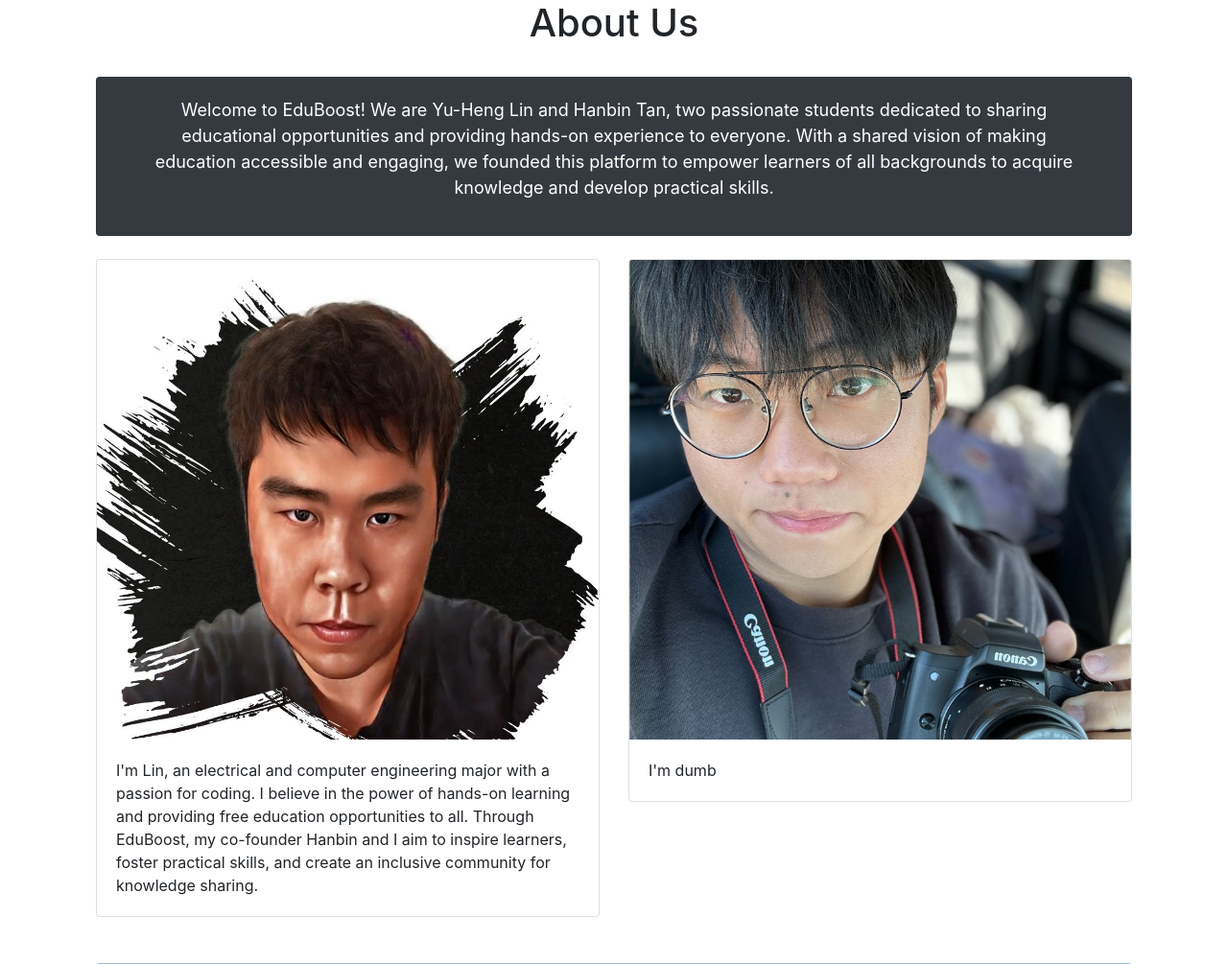
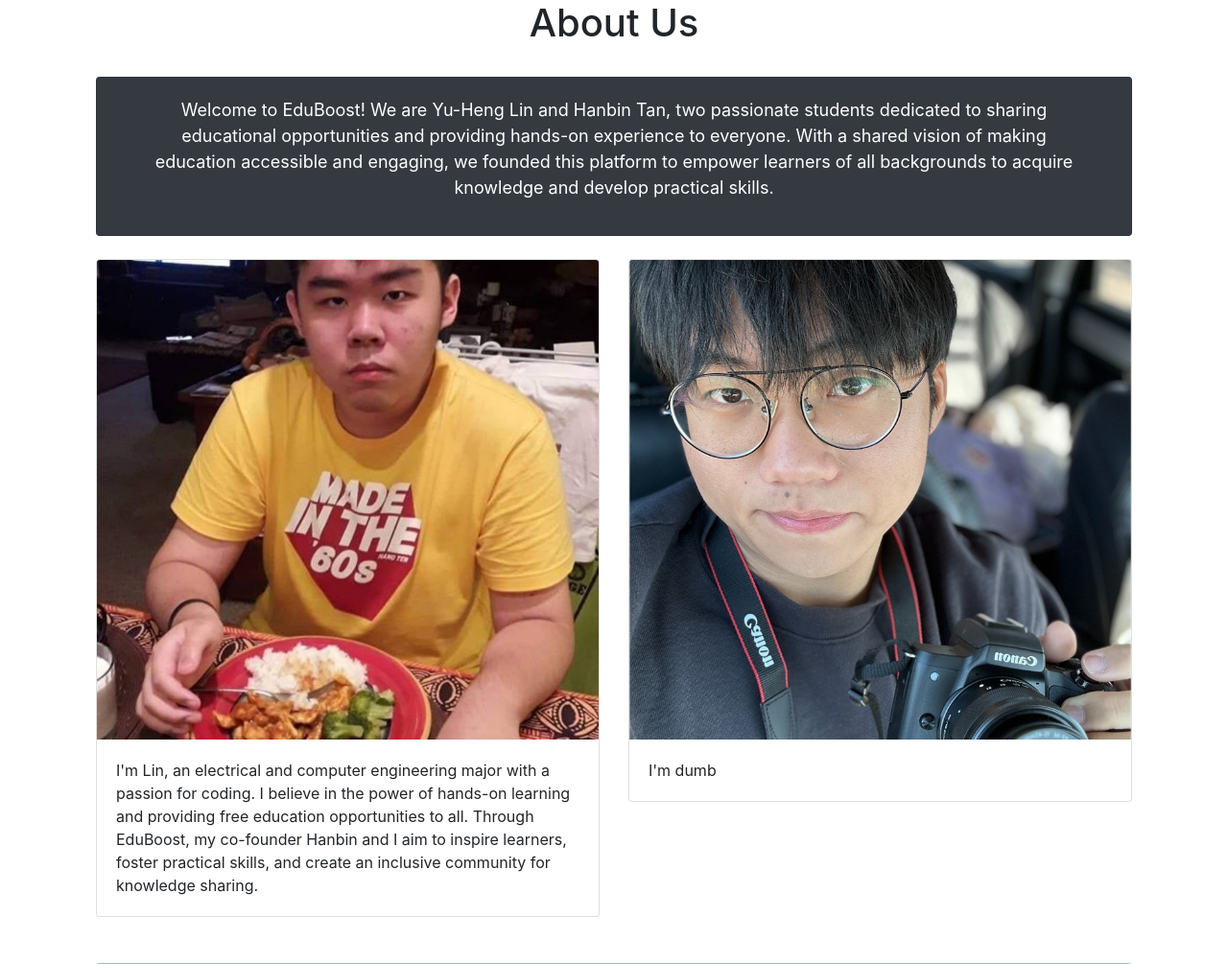
Before and after one commit to Serenity0204/eduboost, a Django app: page /about/ in a window 1280 px wide. Shown: the part 56-1061 px from the top of the page at 96% size. Run offline with Django 3.2, Linux system fonts and the light colour scheme; some libraries are stand-ins or nearby versions.

Commit message:
changed img

```diff
--- a/eduboost/templates/about.html
+++ b/eduboost/templates/about.html
@@ -20,7 +20,7 @@
     <div class="row">
         <div class="col-md-6 mt-4">
             <div class="card mb-4 box-shadow">
-                <img class="card-img-top" src="{% static 'img/me.png' %}" alt="Circuit101" width="300" height="500">
+                <img class="card-img-top" src="{% static 'img/YHL.png' %}" alt="YHL" width="300" height="500">
                 <div class="card-body d-flex flex-column justify-content-between">
                     <div>
                         <p class="card-text">
@@ -35,7 +35,7 @@
         </div>
         <div class="col-md-6 mt-4">
             <div class="card mb-4 box-shadow">
-                <img class="card-img-top" src="{% static 'img/hanbin.png' %}" alt="Circuit101" width="300" height="500">
+                <img class="card-img-top" src="{% static 'img/hanbin.png' %}" alt="HB" width="300" height="500">
                 <div class="card-body d-flex flex-column justify-content-between">
                     <div>
                         <p class="card-text">
```
Also changed, not shown: static/img/YHL.png (added), static/img/me.png (deleted).
